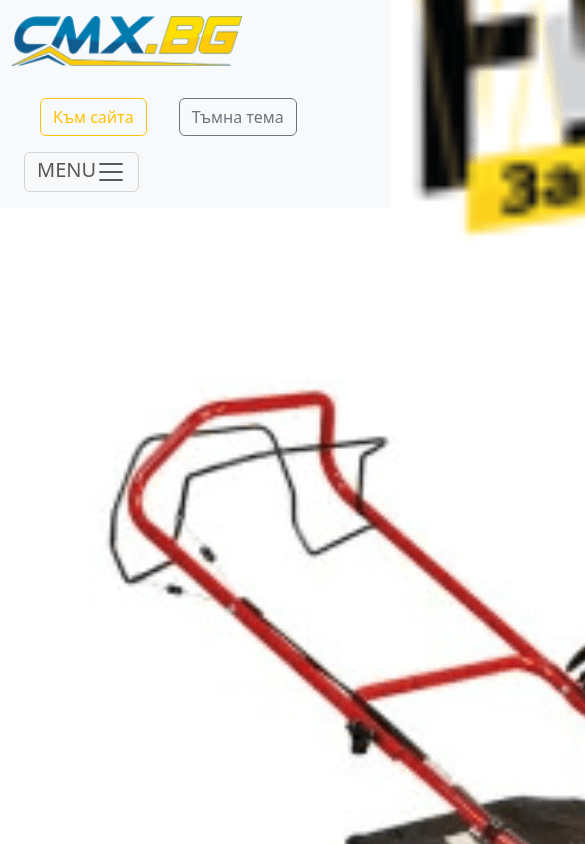
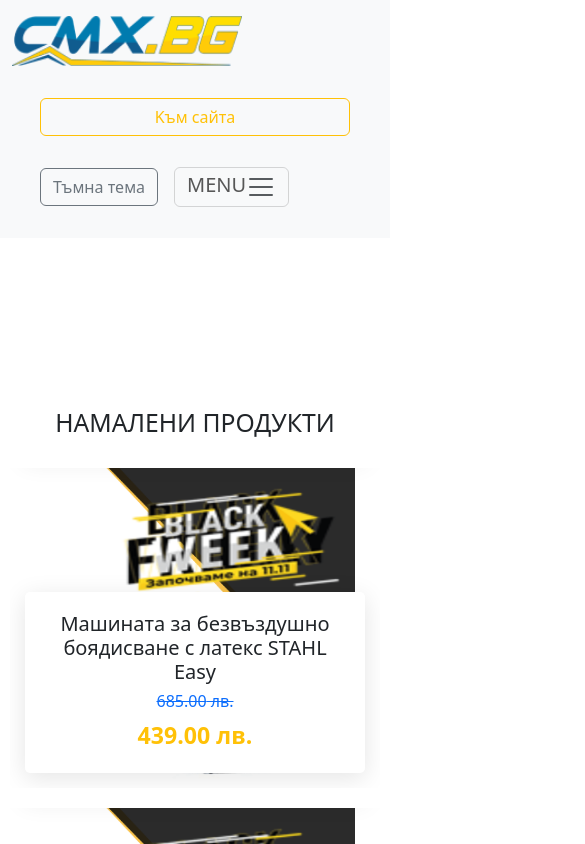
Before and after one commit to ZdravkaGoranova/CMX-Landing-Page, a React (Vite) app: page / in a window 390 px wide. Shown: the top 844 px of the page, 585 px wide, since content can reach past the window. Built offline with nearby package versions, Linux system fonts and the light colour scheme.

Commit message:
update product and heade components

```diff
--- a/src/Components/Header.css
+++ b/src/Components/Header.css
@@ -8,3 +8,42 @@
 .offcanvas-body .nav-item {
   width: 120%;
 }
+
+
+.header-nav {
+  display: flex;
+  align-items: center;
+}
+
+
+.offcanvas-header {
+  display: flex;
+  justify-content: space-between;
+  align-items: center;
+}
+
+
+@media (max-width: 768px) {
+  .navbar-brand {
+
+  }
+  .offcanvas-body {
+    padding: 1rem;
+  }
+  .btn-outline-warning {
+    width: 100%;
+    margin-bottom: 1rem;
+  }
+}
+.logo {
+    width: 100%;
+    max-width: 150px;
+    height: auto;
+}
+
+
+@media (max-width: 768px) {
+    .logo {
+        max-width: 120px;
+    }
+}
--- a/src/Components/Product.jsx
+++ b/src/Components/Product.jsx
@@ -8,6 +8,8 @@
           <div key={product.id || index} className="col-md-6 col-lg-4 mt-1-9">
             <div className="team-style1 text-center">
               <img
+                width="320"
+                height="320"
                 src={product.image}
                 className="border-radius-5"
                 alt={product.title}
```
